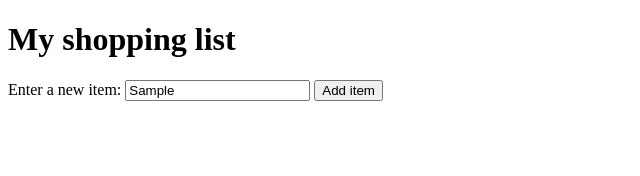
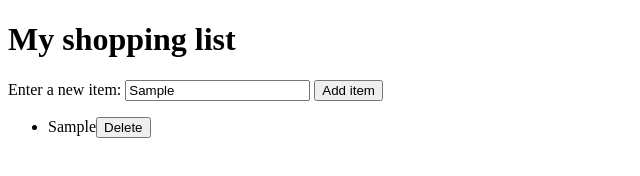
Before and after one commit to Charisey/powercoders, a plain HTML site: page shopping/index.html in a window 1280 px wide. Both pictures are taken after typing "Sample" into the empty fields and a click on the button "Add item". Shown: the whole page, without its empty margins (0-640 px from the left). Drawn offline with Linux system fonts and the light colour scheme.

Commit message:
Add and delete List Items
- Create a List Item with Span Element and Delete Button
- Delete List item when the Delete Button is clicked

```diff
--- a/shopping/index.html
+++ b/shopping/index.html
@@ -9,7 +9,7 @@
   <body>
     <h1>My shopping list</h1>
     <div>
-      <label for="item">Enter a new item:</label>
+      <label for="item">Enter a new item:</label>    <!-- le for "item" ds le label dont être le même que le id ds le input; à l'occurance ici cest "item -->
       <input type="text" id="item" placeholder="Type something to buy">
       <button>Add item</button>
     </div>
--- a/shopping/shopping.js
+++ b/shopping/shopping.js
@@ -1,6 +1,29 @@
-document.addEventListener('DOMContentLoaded' , function(event) {
-    document.querySelector('button').addEventListener('click', function(event){
-        console.log(document.getElementById('item').value);
-    });
+function createNewListItem(itemName) {
+  let li = document.createElement('li');
+  let span = document.createElement('span');
+  span.innerText = itemName;
+  li.appendChild(span);
 
+  let deleteButton = document.createElement('button');
+  deleteButton.innerText = 'Delete';
+  li.appendChild(deleteButton);
+
+  deleteButton.addEventListener('click', function (event) {
+    li.remove();
+    console.log('Delete button clicked: ' + itemName);
+  });
+
+  document.querySelector('ul').appendChild(li);
+
+  return li;
+}
+
+document.addEventListener('DOMContentLoaded', function (event) {
+  document.querySelector('button').addEventListener('click', function (event) {
+    let textBox = document.getElementById('item');
+    console.log(textBox.value);
+    let li = createNewListItem(textBox.value);
+    let ul = document.querySelector('ul');
+    ul.appendChild(li);
+  });
 });
```
